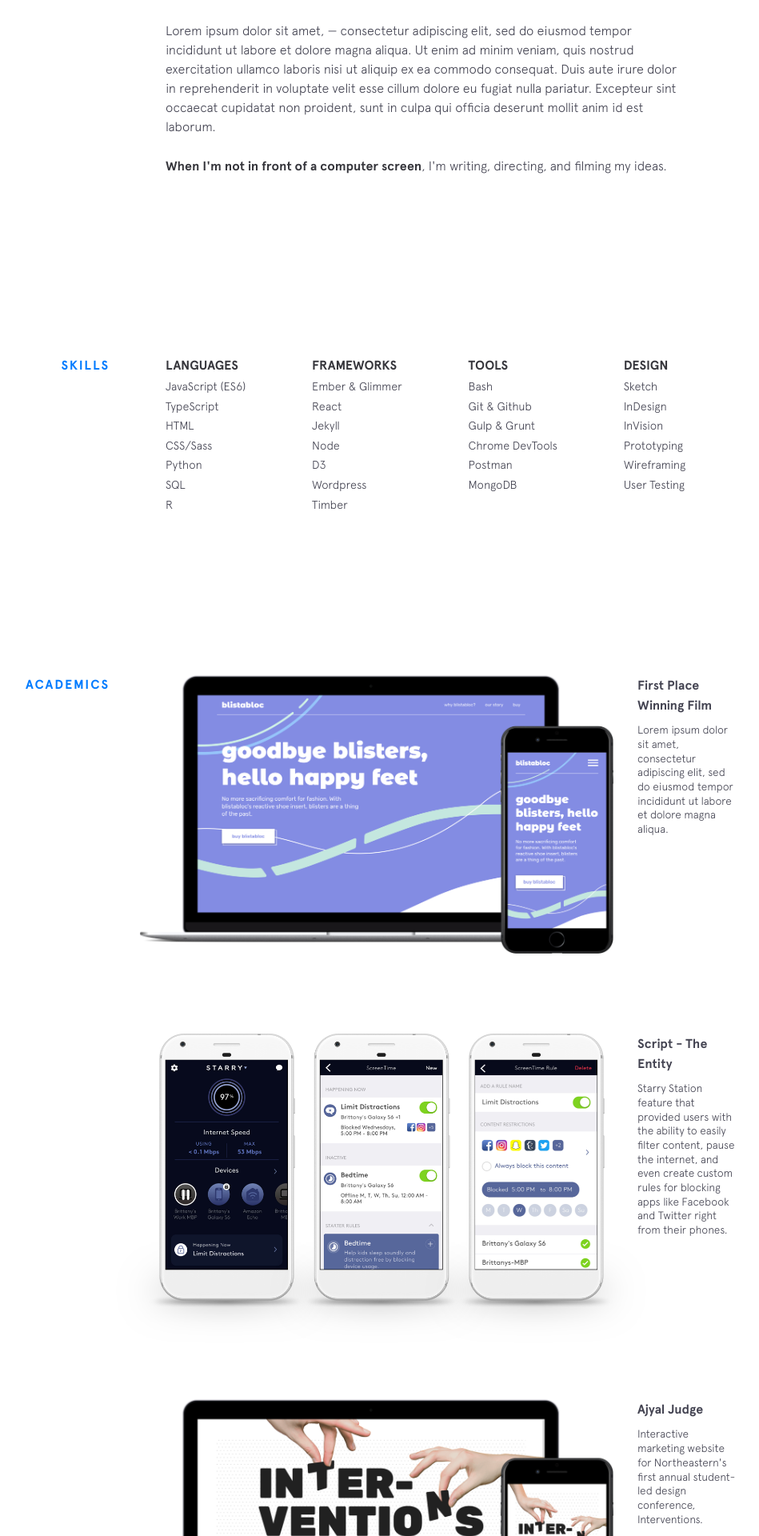
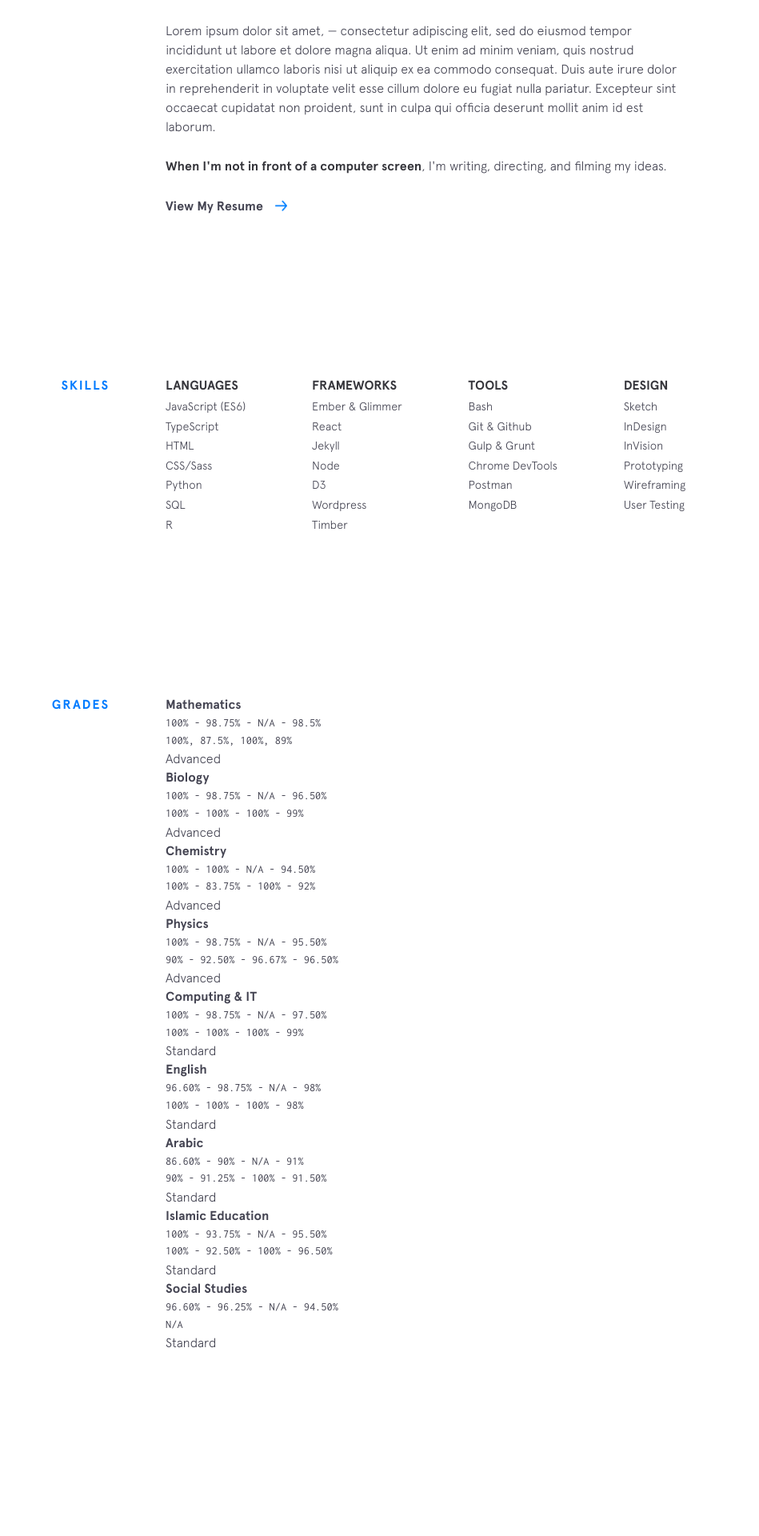
Before and after one commit to obaianaya/obai, a Jekyll site: the page built from index.html, in a window 1280 px wide. Shown: the part 1098-3018 px from the top of the page at 80% size, without its empty margins (243-1192 px from the left). Built offline with Jekyll 4.4.1, drawn with Linux system fonts in a browser that asks for light colours; nearby versions of some CDN libraries; some of the changed text lies outside the part shown.

Commit message:
Adding grades section

```diff
--- /dev/null
+++ b/_data/grades.yml
@@ -0,0 +1,53 @@
+- name: Mathematics
+  url: https://www.obaianaya.com/
+  grade10: 100% - 98.75% - N/A - 98.5%
+  grade11: 100%, 87.5%, 100%, 89%
+  level: Advanced
+
+- name: Biology
+  url: https://www.obaianaya.com/
+  grade10: 100%	- 98.75% - N/A - 96.50%
+  grade11: 100% - 100% - 100% - 99%
+  level: Advanced
+
+- name: Chemistry
+  url: https://www.obaianaya.com/
+  grade10: 100% - 100% - N/A - 94.50%
+  grade11: 100% - 83.75% - 100% - 92%
+  level: Advanced
+
+- name: Physics
+  url: https://www.obaianaya.com/
+  grade10: 100% - 98.75% - N/A - 95.50%
+  grade11: 90% - 92.50% - 96.67% - 96.50%
+  level: Advanced
+
+- name: Computing & IT
+  url: https://www.obaianaya.com/
+  grade10: 100% - 98.75% - N/A - 97.50%
+  grade11: 100% - 100% - 100% - 99%
+  level: Standard
+
+- name: English
+  url: https://www.obaianaya.com/
+  grade10: 96.60% - 98.75% - N/A - 98%
+  grade11: 100% - 100% - 100% - 98%
+  level: Standard
+
+- name: Arabic
+  url: https://www.obaianaya.com/
+  grade10: 86.60% - 90% - N/A - 91%
+  grade11: 90% - 91.25% - 100% - 91.50%
+  level: Standard
+
+- name: Islamic Education
+  url: https://www.obaianaya.com/
+  grade10: 100% - 93.75% - N/A - 95.50%
+  grade11: 100% - 92.50% - 100% - 96.50%
+  level: Standard
+
+- name: Social Studies
+  url: https://www.obaianaya.com/
+  grade10: 96.60% - 96.25% - N/A - 94.50%
+  grade11: N/A
+  level: Standard
--- a/_includes/experience.html
+++ b/_includes/academics.html
@@ -1,4 +1,4 @@
-<section class="section featured-projects">
+<section class="section academics">
   <div class="section__title">Academics</div>
   <div class="section__content">
     <div class="project blistabloc">
@@ -80,7 +80,7 @@
   <div class="section__title">Experience</div>
   <div class="section__content">
     <div class="jobs">
-      {% for job in site.data.experience %}
+      {% for job in site.data.academics %}
       <div class="job">
         <div class="time-place">
           <div class="job__company">
--- a/_includes/background.html
+++ b/_includes/background.html
@@ -19,5 +19,7 @@
     </p>
 
     <!-- {% include employment-status.html %} -->
+    <a href="{{site.resume}}" target="_blank" class="arrow-link">View My Resume</a>
+
   </div>
 </section>
--- a/_includes/footer.html
+++ b/_includes/footer.html
@@ -4,7 +4,7 @@
       <span>Designed &amp; Developed by</span>
     </div>
     <div class="bottom">
-      <span>Anaya (with help of brittany chiang)</span>
+      <span>Anaya - theme by Brittany Chiang</span>
       <img class="emoji" src="{{site.baseurl}}/img/emojis/rockon.png" alt="emoji">
       <span>2023</span>
     </div>
--- /dev/null
+++ b/_includes/grades.html
@@ -0,0 +1,21 @@
+<section class="section grades">
+  <div class="section__title">Grades</div>
+  <div class="section__content">
+    <div class="subjects">
+      {% for subject in site.data.grades %}
+      <div class="subject">
+        <div class="grade-subject">
+          <div class="subject__name">
+            <a href="{{subject.url}}" target="_blank">{{subject.name}}</a>
+          </div>
+          <div class="subject__grade">{{subject.grade10}}</div>
+          <div class="subject__grade">{{subject.grade11}}</div>
+        </div>
+        <div class="subject__level">{{subject.level}}</div>
+      </div>
+      {% endfor %}
+    </div>
+
+   <!-- <a href="{{site.resume}}" target="_blank" class="arrow-link">View My Resume</a> -->
+  </div>
+</section>
--- a/_scripts/main.js
+++ b/_scripts/main.js
@@ -71,7 +71,8 @@ $(function() {
 
   sr.reveal('.background');
   sr.reveal('.skills');
-  sr.reveal('.experience', { viewFactor: 0.2 });
+  sr.reveal('.grades', { viewFactor: 0.2 });
+  sr.reveal('.academics', { viewFactor: 0.1 });
   sr.reveal('.featured-projects', { viewFactor: 0.1 });
   sr.reveal('.other-projects', { viewFactor: 0.05 });
 });
--- a/_scss/main.scss
+++ b/_scss/main.scss
@@ -4,7 +4,8 @@
 @import 'partials/switch';
 @import 'partials/intro';
 @import 'partials/skills';
-@import 'partials/experience';
+@import 'partials/grades';
+@import 'partials/academics';
 @import 'partials/employment-status';
 @import 'partials/featured-projects';
 @import 'partials/other-projects';
--- a/_scss/partials/_base.scss
+++ b/_scss/partials/_base.scss
@@ -45,7 +45,7 @@ body {
     strong,
     .intro,
     .skills .skillz__category__label,
-    .experience .job__time,
+    .grades .subject__grade,
     .footer__copyright,
     .status {
       color: $off-white;
--- a/index.html
+++ b/index.html
@@ -7,7 +7,8 @@ layout: default
   {% include intro.html %}
   {% include background.html %}
   {% include skills.html %}
-  {% include experience.html %}
+  {% include grades.html %}
+  {% include academics.html %}
   {% include featured-projects.html %}
   {% include other-projects.html %}
   {% include footer.html %}
--- a/js/main.js
+++ b/js/main.js
@@ -71,7 +71,8 @@ $(function() {
 
   sr.reveal('.background');
   sr.reveal('.skills');
-  sr.reveal('.experience', { viewFactor: 0.2 });
+  sr.reveal('.grades', { viewFactor: 0.2 });
+  sr.reveal('.academics', { viewFactor: 0.1 });
   sr.reveal('.featured-projects', { viewFactor: 0.1 });
   sr.reveal('.other-projects', { viewFactor: 0.05 });
 });
```
Also changed, not shown: _data/experience.yml (deleted, +0 -44 lines), _scss/partials/_academics.scss (added, +73 -0 lines), _scss/partials/_grades.scss (renamed from _scss/partials/_experience.scss, +4 -4 lines), css/main.css, 6 other files.
